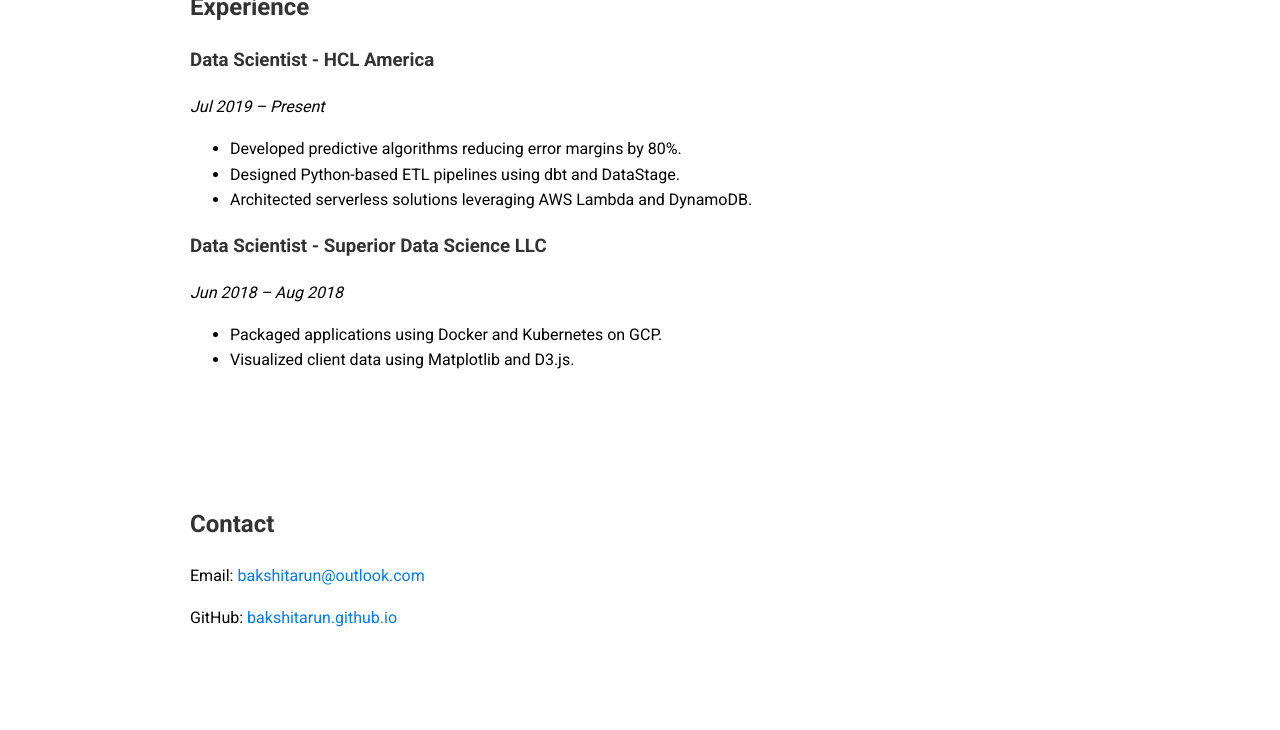
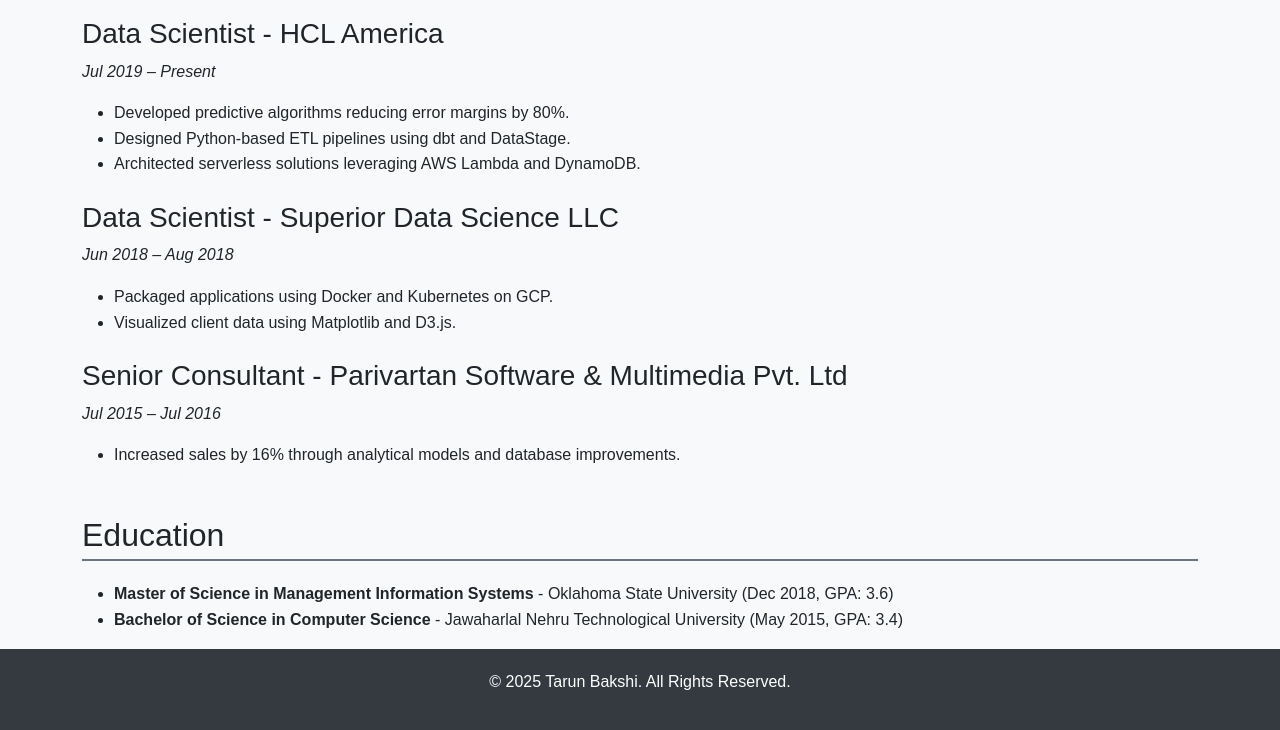
Before and after one commit to bakshitarun/bakshitarun.github.io, a plain HTML site: page index.html in a window 1280 px wide. Shown: the part 734-1464 px from the top of the page. Drawn offline with nearby package versions, Linux system fonts and the light colour scheme.

Commit message:
Adding css & Bootstrap

```diff
--- a/index.html
+++ b/index.html
@@ -4,52 +4,56 @@
     <meta charset="UTF-8">
     <meta name="viewport" content="width=device-width, initial-scale=1.0">
     <title>Tarun Bakshi - Data Scientist</title>
-    <link href="https://fonts.googleapis.com/css2?family=Roboto:wght@300;400;700&display=swap" rel="stylesheet">
+    <link rel="stylesheet" href="https://cdn.jsdelivr.net/npm/bootstrap@5.3.0/dist/css/bootstrap.min.css">
     <style>
         body {
-            font-family: 'Roboto', sans-serif;
-            margin: 0;
-            padding: 0;
+            font-family: Arial, sans-serif;
             line-height: 1.6;
+            background-color: #f8f9fa;
         }
-        header {
-            background: #333;
-            color: #fff;
-            padding: 1rem 0;
+        .hero {
+            background-color: #343a40;
+            color: white;
+            padding: 40px 20px;
             text-align: center;
         }
-        section {
-            padding: 2rem;
-            margin: auto;
-            max-width: 900px;
-        }
-        h1, h2, h3 {
-            color: #333;
-        }
-        .skills, .experience, .contact {
-            margin-bottom: 2rem;
+        .section-title {
+            border-bottom: 2px solid #6c757d;
+            margin-bottom: 20px;
+            padding-bottom: 5px;
         }
         .contact a {
-            color: #007BFF;
+            color: #0d6efd;
             text-decoration: none;
+        }
+        footer {
+            text-align: center;
+            padding: 20px 0;
+            background-color: #343a40;
+            color: white;
         }
     </style>
 </head>
 <body>
-    <header>
+    <!-- Hero Section -->
+    <section class="hero">
         <h1>Tarun Bakshi</h1>
         <p>Data Scientist | Machine Learning Expert | Cloud Specialist</p>
-    </header>
+        <p>Email: <a href="mailto:bakshitarun@outlook.com" class="text-light">bakshitarun@outlook.com</a> | Phone: 405-589-6541</p>
+        <a href="https://bakshitarun.github.io/" class="btn btn-primary">Visit My GitHub</a>
+    </section>
 
-    <section class="about">
-        <h2>Professional Summary</h2>
+    <!-- About Section -->
+    <section class="container mt-5">
+        <h2 class="section-title">Professional Summary</h2>
         <p>
-            Accomplished data scientist with expertise in machine learning, database migration, and SQL. Proficient in designing ETL pipelines, creating insightful visualizations, and optimizing workflows with a strong focus on cloud-based solutions.
+            Accomplished data scientist with expertise in machine learning, database migration, and SQL. Proficient in designing and optimizing ETL pipelines, creating insightful visualizations, and leading cross-functional teams to deliver data-driven solutions.
         </p>
     </section>
 
-    <section class="skills">
-        <h2>Technical Skills</h2>
+    <!-- Skills Section -->
+    <section class="container mt-5">
+        <h2 class="section-title">Technical Skills</h2>
         <ul>
             <li><strong>Programming Languages:</strong> Python, R, SAS, JavaScript</li>
             <li><strong>Databases:</strong> MySQL, Snowflake, MongoDB, MS SQL Server</li>
@@ -58,8 +62,10 @@
         </ul>
     </section>
 
-    <section class="experience">
-        <h2>Experience</h2>
+    <!-- Experience Section -->
+    <section class="container mt-5">
+        <h2 class="section-title">Work Experience</h2>
+        <div class="mb-4">
             <h3>Data Scientist - HCL America</h3>
             <p><em>Jul 2019 – Present</em></p>
             <ul>
@@ -67,19 +73,38 @@
                 <li>Designed Python-based ETL pipelines using dbt and DataStage.</li>
                 <li>Architected serverless solutions leveraging AWS Lambda and DynamoDB.</li>
             </ul>
-
+        </div>
+        <div class="mb-4">
             <h3>Data Scientist - Superior Data Science LLC</h3>
             <p><em>Jun 2018 – Aug 2018</em></p>
             <ul>
                 <li>Packaged applications using Docker and Kubernetes on GCP.</li>
                 <li>Visualized client data using Matplotlib and D3.js.</li>
             </ul>
+        </div>
+        <div class="mb-4">
+            <h3>Senior Consultant - Parivartan Software & Multimedia Pvt. Ltd</h3>
+            <p><em>Jul 2015 – Jul 2016</em></p>
+            <ul>
+                <li>Increased sales by 16% through analytical models and database improvements.</li>
+            </ul>
+        </div>
     </section>
 
-    <section class="contact">
-        <h2>Contact</h2>
-        <p>Email: <a href="mailto:bakshitarun@outlook.com">bakshitarun@outlook.com</a></p>
-        <p>GitHub: <a href="https://bakshitarun.github.io/">bakshitarun.github.io</a></p>
+    <!-- Education Section -->
+    <section class="container mt-5">
+        <h2 class="section-title">Education</h2>
+        <ul>
+            <li><strong>Master of Science in Management Information Systems</strong> - Oklahoma State University (Dec 2018, GPA: 3.6)</li>
+            <li><strong>Bachelor of Science in Computer Science</strong> - Jawaharlal Nehru Technological University (May 2015, GPA: 3.4)</li>
+        </ul>
     </section>
+
+    <!-- Footer -->
+    <footer>
+        <p>&copy; 2025 Tarun Bakshi. All Rights Reserved.</p>
+    </footer>
+
+    <script src="https://cdn.jsdelivr.net/npm/bootstrap@5.3.0/dist/js/bootstrap.bundle.min.js"></script>
 </body>
 </html>
```
Lines whose indentation alone changed are shown as unchanged.
